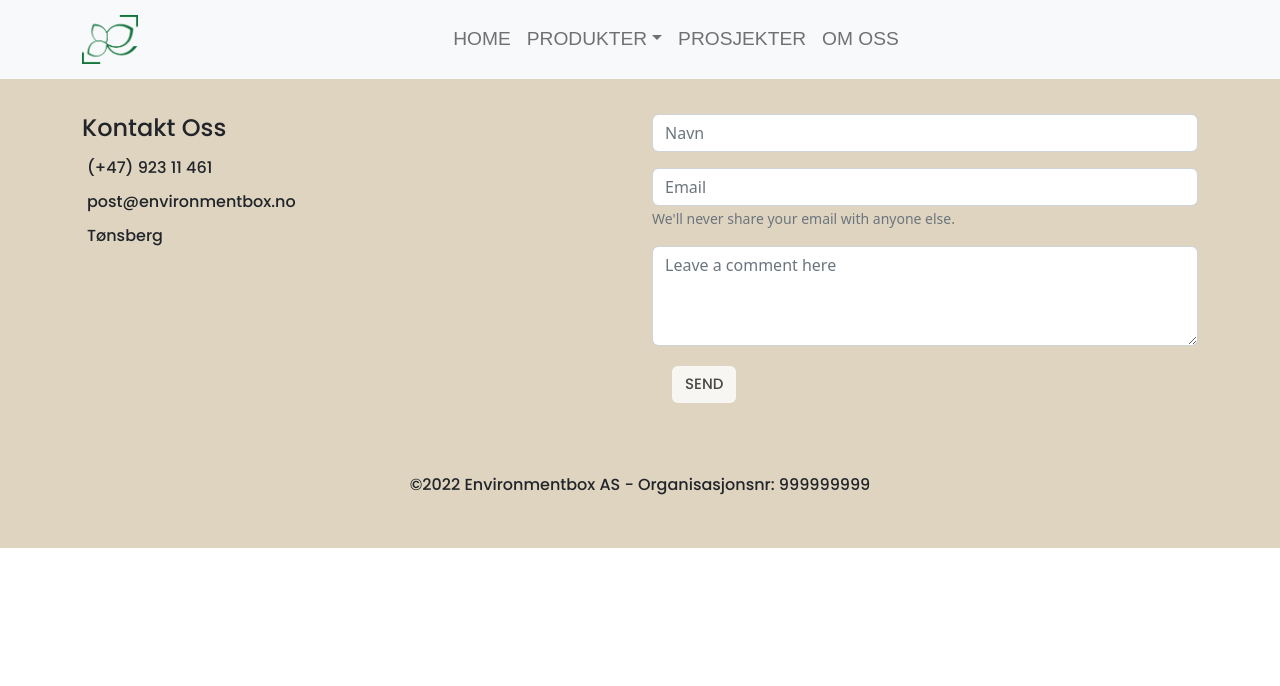
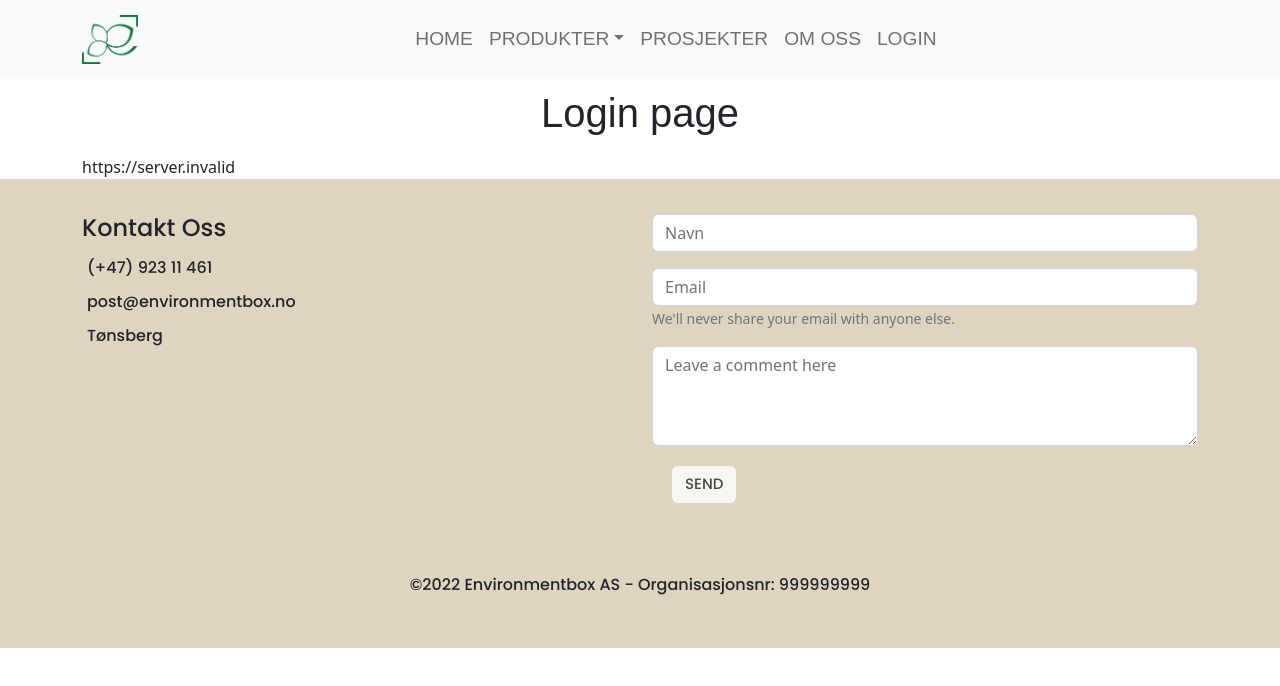
Before and after one commit to Noroff-FEU-Assignments/project-exam-2-lonsoien, a React (Create React App) app in the folder project-exam-2-lonsoien/: page /login in a window 1280 px wide. Shown: the top 686 px of the page. Built offline with nearby package versions, Linux system fonts and the light colour scheme; no server answers; a web font is replaced by a local one.

Commit message:
createing login and dashboard

```diff
--- a/project-exam-2-lonsoien/src/App.js
+++ b/project-exam-2-lonsoien/src/App.js
@@ -1,5 +1,6 @@
 import './sass/style.scss';
-import Admin from './components/admin/Admin';
+import Login from './components/admin/Login';
+import DashBoard from './components/dashboard/DashBoard';
 import Home from "./components/home/Home";
 import Menu from "./components/layout/Menu";
 import ContainerTrepanel from './components/products/ContainerTrepanel';
@@ -30,7 +31,8 @@ function App() {
         <Route path="/sykkelhotell" element={<Sykkelhotell />} />
         <Route path="/projects" element={<Projects />} />
         <Route path="/about" element={<About />} />
-        <Route path="/admin" element={<Admin />} />
+        <Route path="/login" element={<Login />} />
+        <Route path="/dashboard" element={<DashBoard />} />
       </Routes>
     </Container>
     </Router>
--- /dev/null
+++ b/project-exam-2-lonsoien/src/components/admin/Login.js
@@ -0,0 +1,12 @@
+import React from 'react';
+import Heading from '../layout/Heading';
+import { BASE_URL } from "../../constants/Api";
+
+export default function Login() {
+  return (
+    <>
+  <Heading title="Login page" />
+   {BASE_URL}
+  </>
+  );
+}
--- a/project-exam-2-lonsoien/src/components/layout/Menu.js
+++ b/project-exam-2-lonsoien/src/components/layout/Menu.js
@@ -28,6 +28,7 @@ function Menu() {
             </NavDropdown>
             <Nav.Link href="/projects" className="nav-link">PROSJEKTER</Nav.Link>
             <Nav.Link href="/about" className="nav-link">OM OSS</Nav.Link>
+            <Nav.Link href="/admin" className="nav-link">LOGIN</Nav.Link>
           </Nav>
         </Navbar.Collapse>
       </Container>
--- a/project-exam-2-lonsoien/src/constants/Api.js
+++ b/project-exam-2-lonsoien/src/constants/Api.js
@@ -0,0 +1,2 @@
+export const BASE_URL = process.env.REACT_APP_BASE_URL;
+export const TOKEN_PATH = "jwt-auth/v1/token";
```
Also changed, not shown: project-exam-2-lonsoien/src/components/dashboard/DashBoard.js (added), 2 other files (tests, documents, lock files or other folders).
